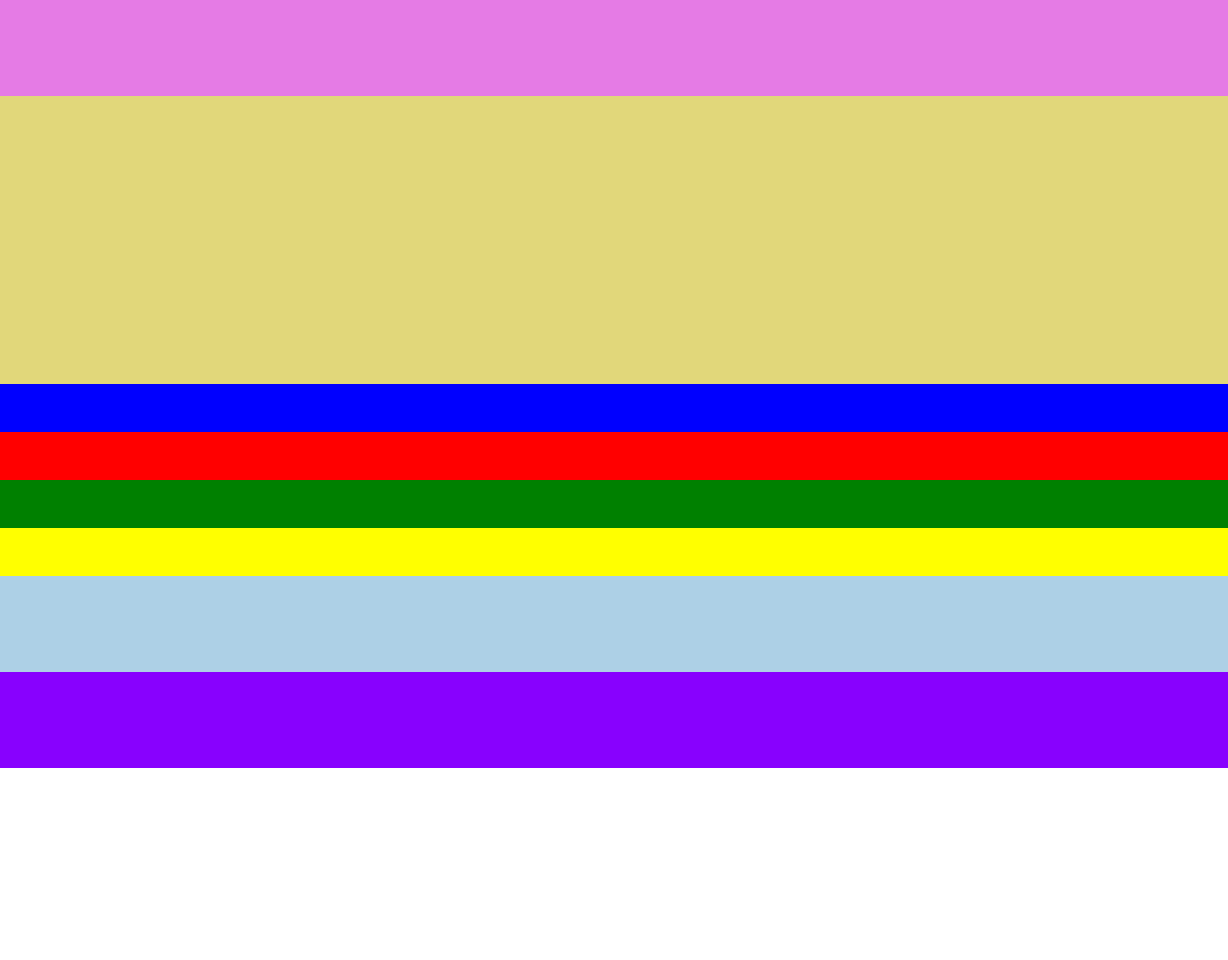
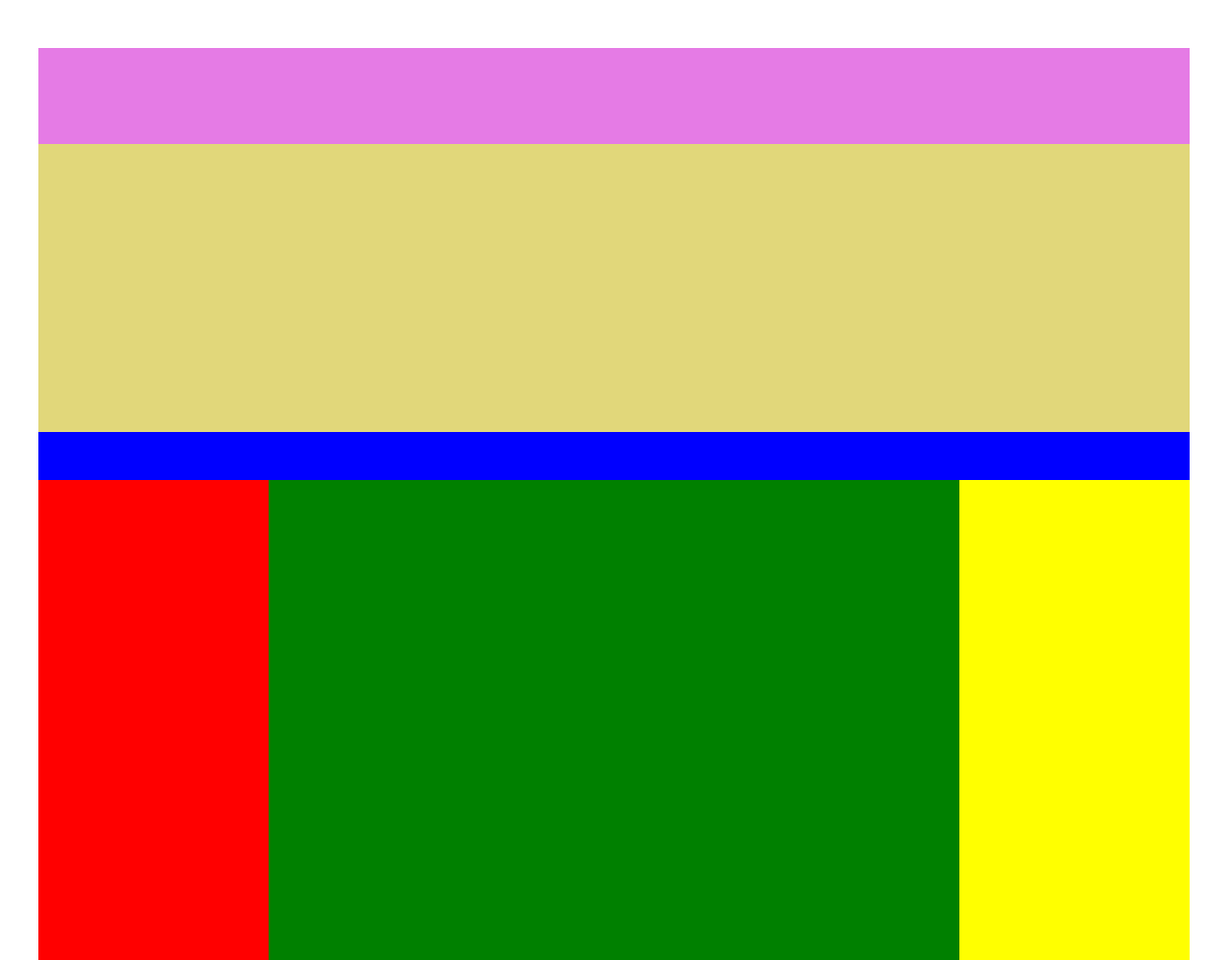
Before and after one commit to larafenny/htmlcss-struttura-wp, a plain HTML site: page index.html in a window 1280 px wide. Shown: the whole page at 96% size. Before the commit the page ends 800 px from the top, so only its background shows below. Drawn offline with Linux system fonts and the light colour scheme.

Commit message:
miglioramento struttura

```diff
--- a/index.html
+++ b/index.html
@@ -8,6 +8,7 @@
     <title>Wordpress Reboot</title>
 </head>
 <body>
+
     <!--inizio header-->
     <header id="header"></header>
     <!--fine header-->
@@ -17,7 +18,7 @@
     <!--fine sezione gialla-->
 
     <!--inizio sezione blu-->
-    <div id="blue-section">
+    <div id="blue-section clearfix">
         <div id="header-blue-section"></div>
         <div id="left-blue-section"></div>
         <div id="central-blue-section"></div>
--- a/style.css
+++ b/style.css
@@ -4,6 +4,11 @@
     padding: 0px;
 }
 
+body{
+    width: 1200px;
+    margin: auto;
+    margin-top: 50px;
+}
 #header{
     background-color: hsl(300deg 67% 69%);
     height: 100px;
@@ -16,7 +21,7 @@
 
 #blue-section{
     background-color: hsl(203deg 54% 79%);
-    height: 300px;
+    height: 500px;
 }
 
 #footer{
@@ -31,15 +36,21 @@
 
 #left-blue-section{
     background-color: red;
-    height: 50px;
+    height: 500px;
+    width: 20%;
+    float: left;
 }
 
 #central-blue-section{
     background-color: green;
-    height: 50px;
+    height: 500px;
+    width: 60%;
+    float: left;
 }
 
 #right-blue-section{
     background-color: yellow;
-    height: 50px;
+    height: 500px;
+    width: 20%;
+    float: right;
 }
```
